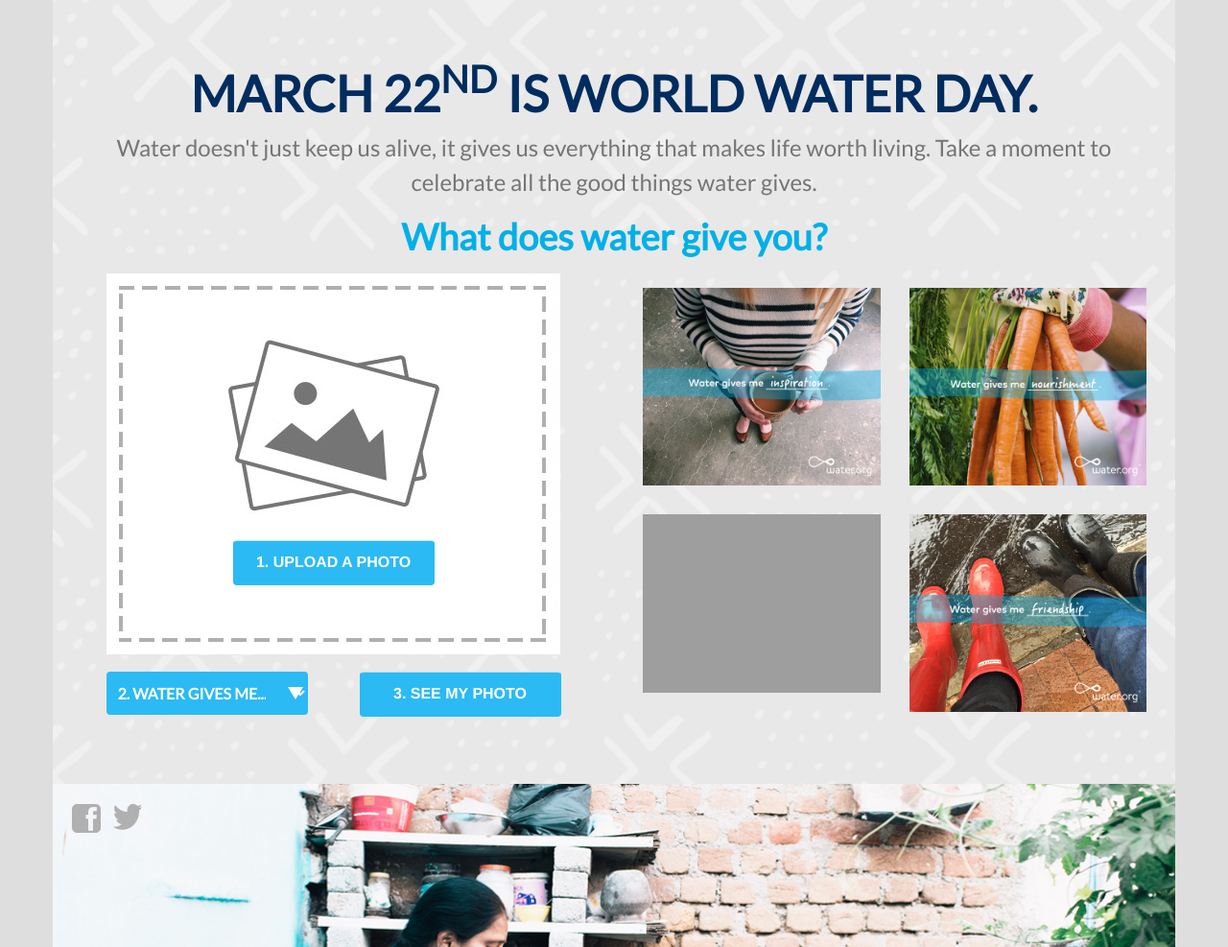
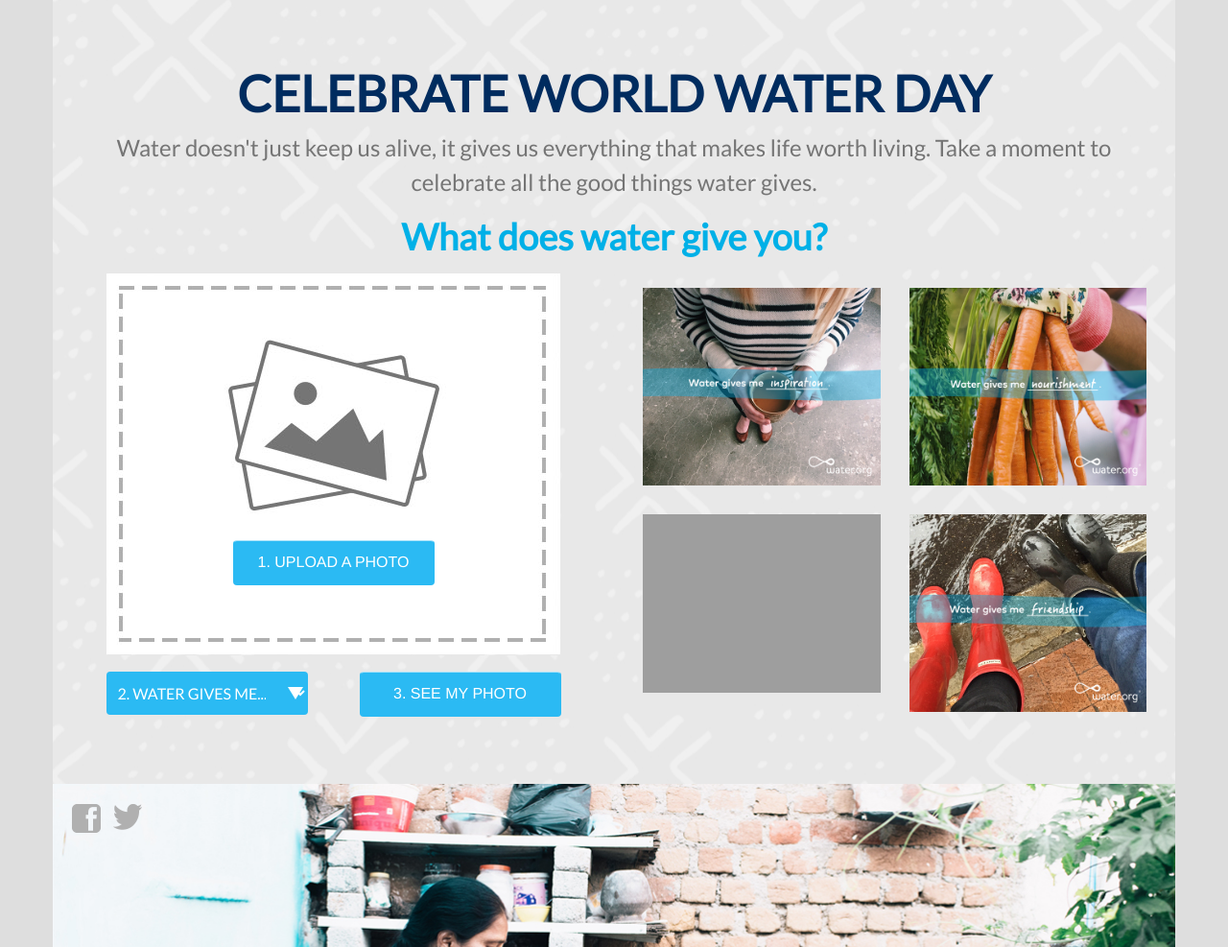
Before and after one commit to waterdotorg/waterday-2015, a Django app: page / in a window 1280 px wide. Shown: the part 742-1729 px from the top of the page at 96% size. Run offline with Django 3.2, Linux system fonts and the light colour scheme; some libraries are stand-ins or nearby versions; grey boxes are pictures that could not be loaded.

Commit message:
Style updates

```diff
--- a/project/public/static-root/css/main.css
+++ b/project/public/static-root/css/main.css
@@ -211,7 +211,7 @@ body {
   border-top: 1px solid rgba(255,255,255,0.6);
   color: #ffffff;
   font-size: 16px;
-  font-weight: 700;
+  font-weight: 300;
   padding: 11px 0px;
   text-shadow: none;
   position: relative;
--- a/project/public/static/css/main.css
+++ b/project/public/static/css/main.css
@@ -211,7 +211,7 @@ body {
   border-top: 1px solid rgba(255,255,255,0.6);
   color: #ffffff;
   font-size: 16px;
-  font-weight: 700;
+  font-weight: 300;
   padding: 11px 0px;
   text-shadow: none;
   position: relative;
--- a/project/templates/homepage.html
+++ b/project/templates/homepage.html
@@ -20,7 +20,7 @@
 <div class="pattern-bg">
     <div class="row">
         <div class="si-top col-sm-12">
-            <h1 class="si-title">March 22<sup>nd</sup> is World Water Day.</h1>
+            <h1 class="si-title">Celebrate World Water Day</h1>
             <p class="si-title-intro">Water doesn't just keep us alive, it gives us everything that makes life worth living. Take a moment to celebrate all the good things water gives.</p>
             <p class="si-widget-intro">What does water give you?</p>
         </div>
```
